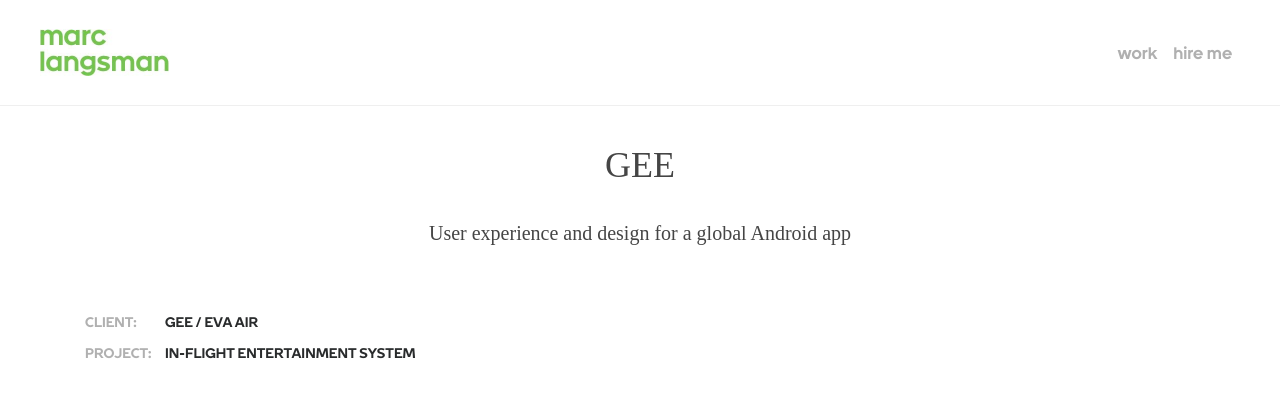
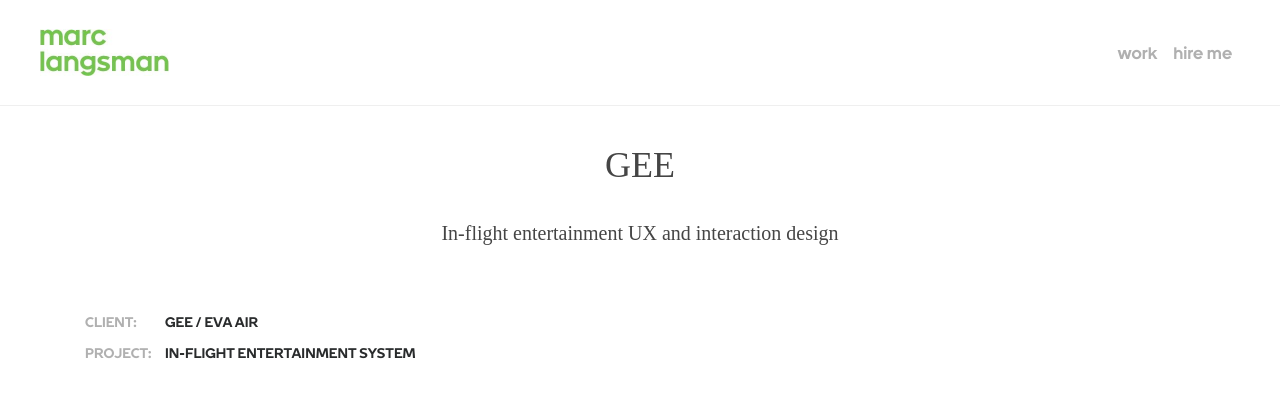
Before and after one commit to mlangsman/portfolio-langsman, a Jekyll site: the page built from gee.html, in a window 1280 px wide and 900 px high. Shown: the top 415 px of the window. Built offline with Jekyll 4.4.1, drawn with Linux system fonts in a browser that asks for light colours.

Commit message:
Update content

```diff
--- a/gee.html
+++ b/gee.html
@@ -3,7 +3,7 @@
 title: GEE
 client: GEE / EVA Air
 project: In-flight entertainment system
-sub-title: User experience and design for a global Android app
+sub-title: In-flight entertainment UX and interaction design
 summary: EVA Air are a major Taiwanese airline carrier. I designed user experience and interactions for a new android-based in-flight entertainment system to be used by passengers.
 ---
 
--- a/lloyds.html
+++ b/lloyds.html
@@ -3,7 +3,7 @@
 title: LLoyds
 client: Lloyds Bank
 project: Mobile 3.0
-sub-title: Visual design for an app with 4m+ users
+sub-title: Mobile banking app with 4m+ users
 summary: I was hired by LLoyds to help replatform their existing mobile banking application and work on design and prototypes for the next version. I created style guides and a pattern library to bring cohesion to the app and design process, as well as new ways of working.
 ---
 
```
